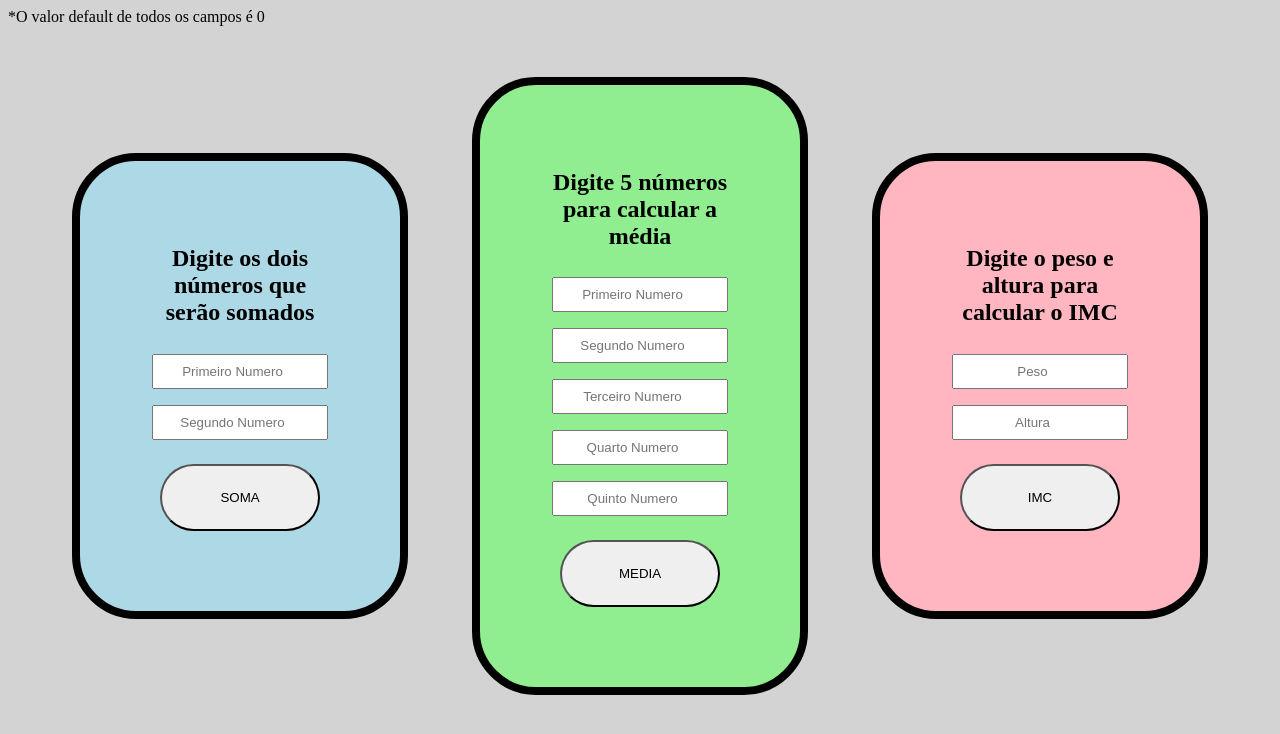
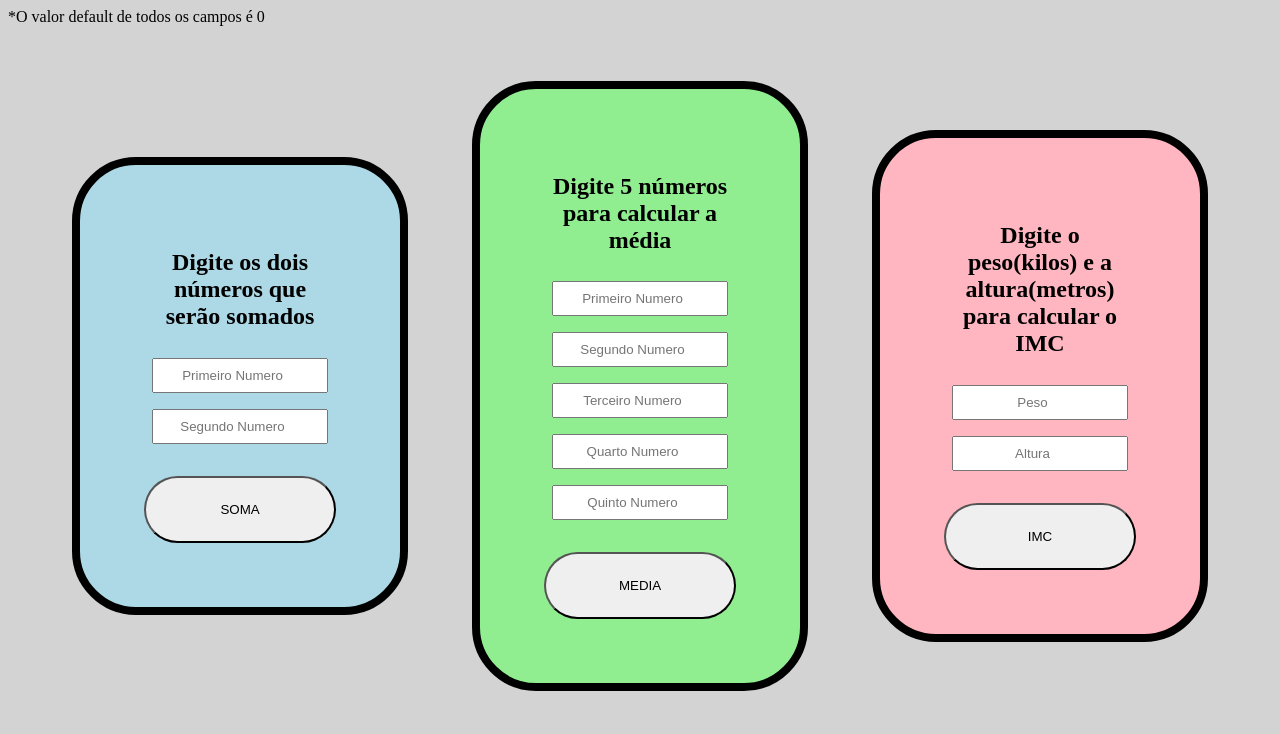
Before and after one commit to Eduardoalmadarodrigues/exercicios-rbm, a website: page index.html in a window 1280 px wide. Drawn offline with Linux system fonts and the light colour scheme.

Commit message:
pequenas alterações

```diff
--- a/index.css
+++ b/index.css
@@ -46,7 +46,7 @@ input{
 }
 
 button{
-    margin: 2vh;
+    margin-top: 3vh;
     padding: 3vh;
     border-radius: 5vh;
 }
--- a/index.html
+++ b/index.html
@@ -30,7 +30,7 @@
     </div>
 
     <div class="imc">
-        <h2>Digite o peso e altura para calcular o IMC</h2>
+        <h2>Digite o peso(kilos) e a altura(metros) para calcular o IMC</h2>
         <input id="peso" type="number" placeholder="Peso" />
         <input id="altura" type="number" placeholder="Altura" />
         <button onclick="imc(Number(document.getElementById('peso').value),Number(document.getElementById('altura').value))">IMC</button>
```
